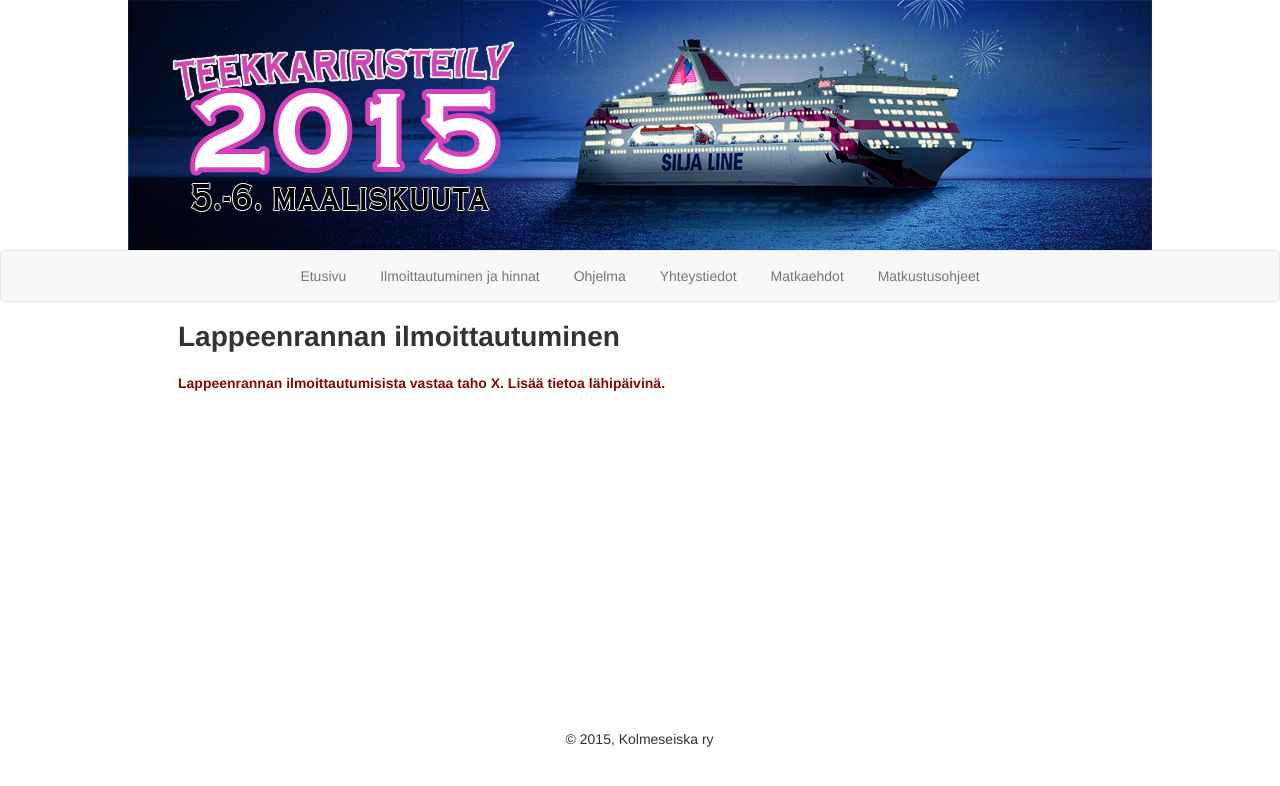
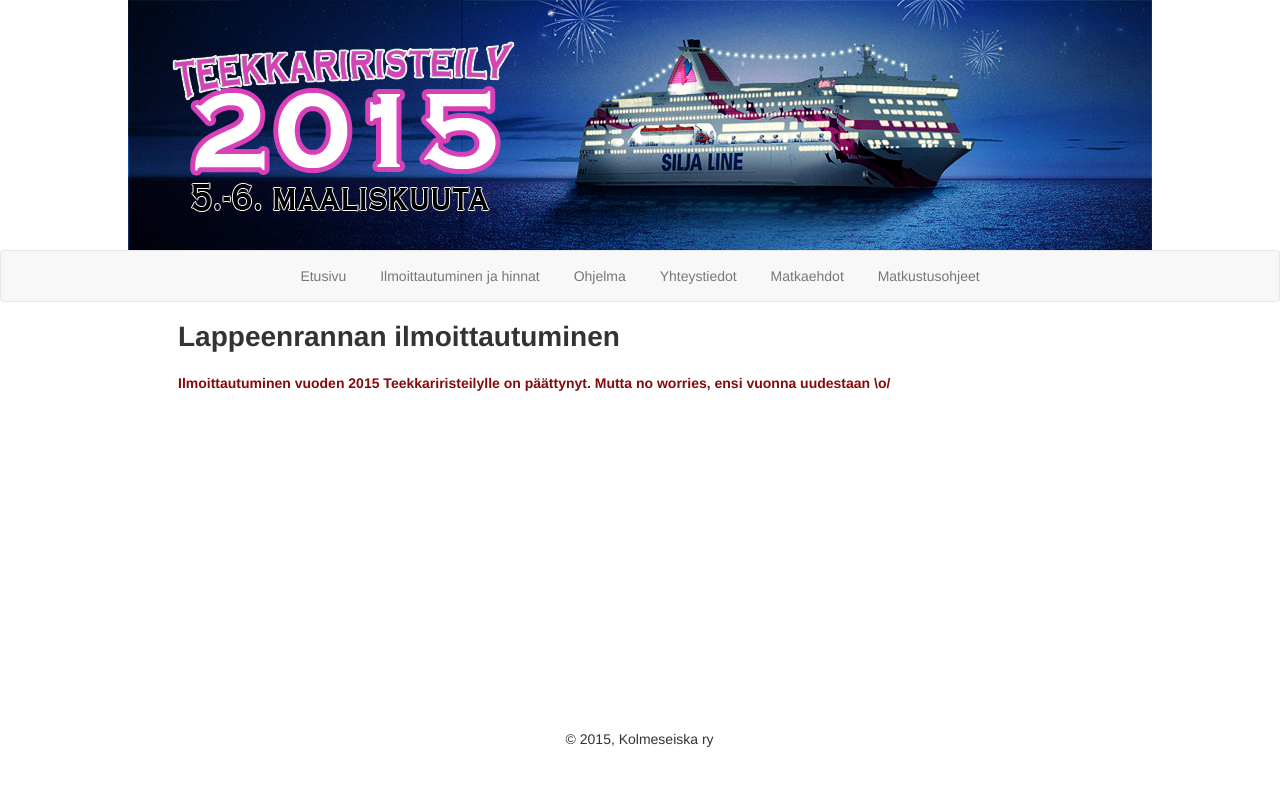
Before and after one commit to kolmeseiska/kolmeseiska.github.io, a Jekyll site: the page built from register/lappeenranta.html, in a window 1280 px wide. Shown: the top 786 px of the page. Built offline with Jekyll 4.4.1, drawn with Linux system fonts in a browser that asks for light colours; nearby versions of some CDN libraries; some web fonts are replaced.

Commit message:
Removed outdated registeration-info

```diff
--- a/register/index.html
+++ b/register/index.html
@@ -20,7 +20,7 @@
 <br>
 
 <p class="bold">
-  <a href="http://teekkariristeily.net/register/lappeenranta.html">Lappeenranta</a>
+  <a href="/register/lappeenranta.html">Lappeenranta</a>
 </p>
 <p class="bold">
   <a href="/register/otaniemi.html">Otaniemi</a>
--- a/register/lappeenranta.html
+++ b/register/lappeenranta.html
@@ -6,5 +6,5 @@
 <h1>Lappeenrannan ilmoittautuminen</h1>
 
 <p class="todo">
-  Lappeenrannan ilmoittautumisista vastaa taho X. Lisää tietoa lähipäivinä.
+  Ilmoittautuminen vuoden 2015 Teekkariristeilylle on päättynyt. Mutta no worries, ensi vuonna uudestaan \o/
 </p>
```
